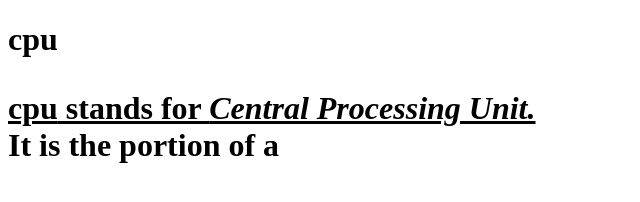
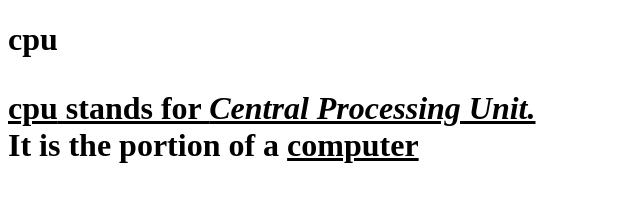
Before and after one commit to iamneo-production/cbaddadccffdadaeccdfffebaeceaec, a website: page public/index.html in a window 1280 px wide. Shown: the whole page, without its empty margins (0-640 px from the left). Drawn offline with Linux system fonts and the light colour scheme.

Commit message:
Backup Commit

```diff
--- a/public/index.html
+++ b/public/index.html
@@ -8,7 +8,7 @@
 </head>
 <body>
     <p><u><b>cpu</b> stands for <i>Central Processing Unit.</i></u><br>
-    It is the portion of a <U
+    It is the portion of a <u> computer </u>
     </p>
     </body>
 </html>
```
